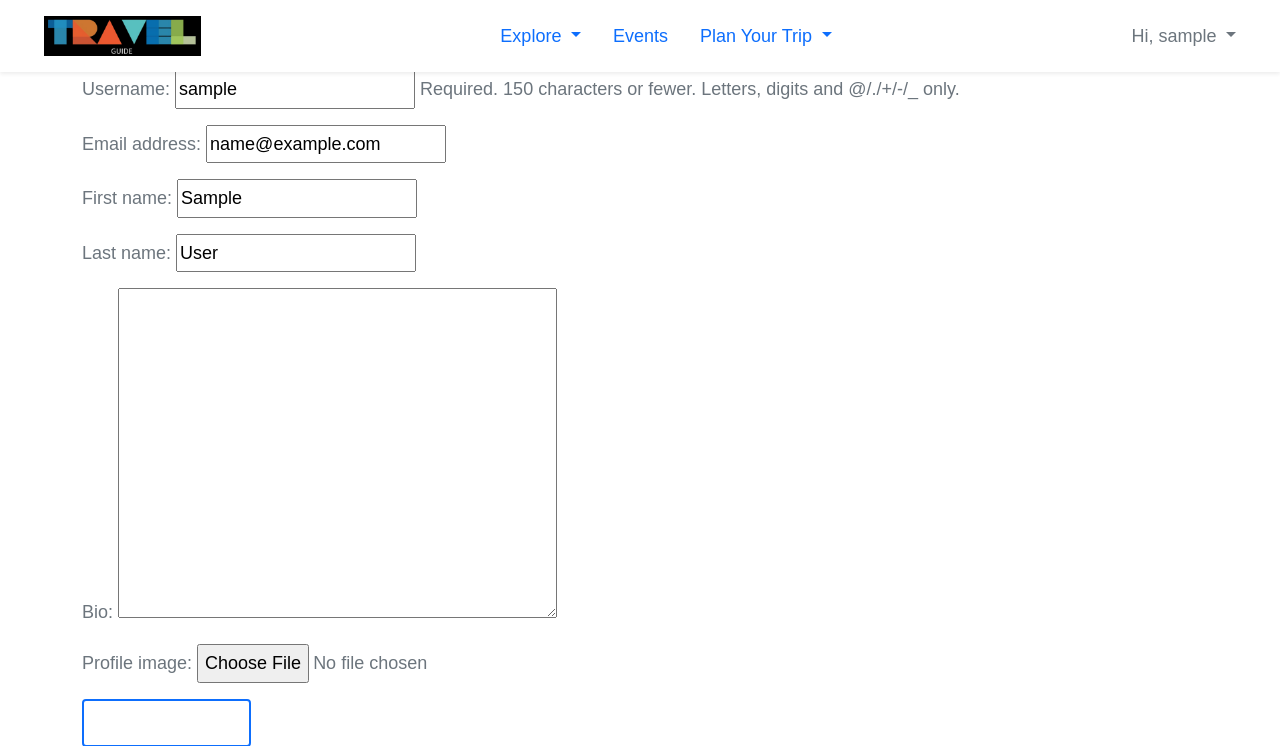
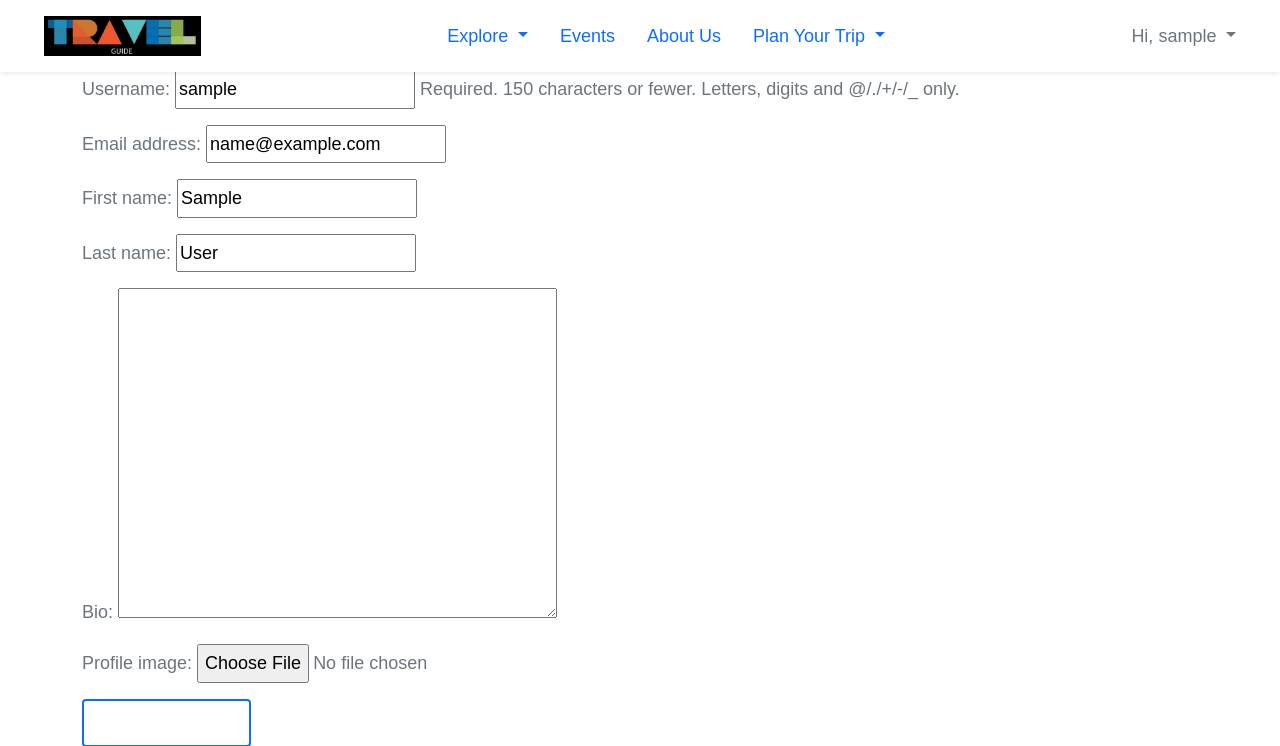
Before and after one commit to Lanzuela63/TravelGuide-frontend-dev-branch, a Django app: page /profile/edit/ in a window 1280 px wide. Shown: the top 746 px of the page. Run offline with Django 5.2, Linux system fonts and the light colour scheme; the visitor is signed in with stand-in values (Sample User, id 1); style sheets or scripts are compiled from the project's sources; parts of the project's set-up code (start-up, migrations or seed data) failed here and were passed over; some libraries are stand-ins or nearby versions; some web fonts are replaced.

Commit message:
flsdn;lsdflgsdnh
 fgvb.asfkjvhpwuo

```diff
--- a/frontend/templates/tourism/partials/_navbar.html
+++ b/frontend/templates/tourism/partials/_navbar.html
@@ -29,7 +29,9 @@
         <li class="nav-item">
           <a class="nav-link" href="{% url 'tourism:blog' %}">Events</a>
         </li>
-
+        <li class="nav-item">
+          <a class="nav-link" href="{% url 'tourism:about' %}">About Us</a>
+        </li>
         <!-- Plan Your Trip Dropdown -->
         <li class="nav-item dropdown">
           <a class="nav-link dropdown-toggle" href="#" id="planDropdown" role="button" data-bs-toggle="dropdown">
@@ -54,7 +56,6 @@
           </a>
           <ul class="dropdown-menu dropdown-menu-end">
             <li><a class="dropdown-item" href="{% url 'view_profile' %}">Profile</a></li>
-            <li><a href="{% url 'tourism:about' %}">About Us</a></li>
 
                 <!-- Role-based Dashboard -->
         {% if user.is_authenticated %}
```
